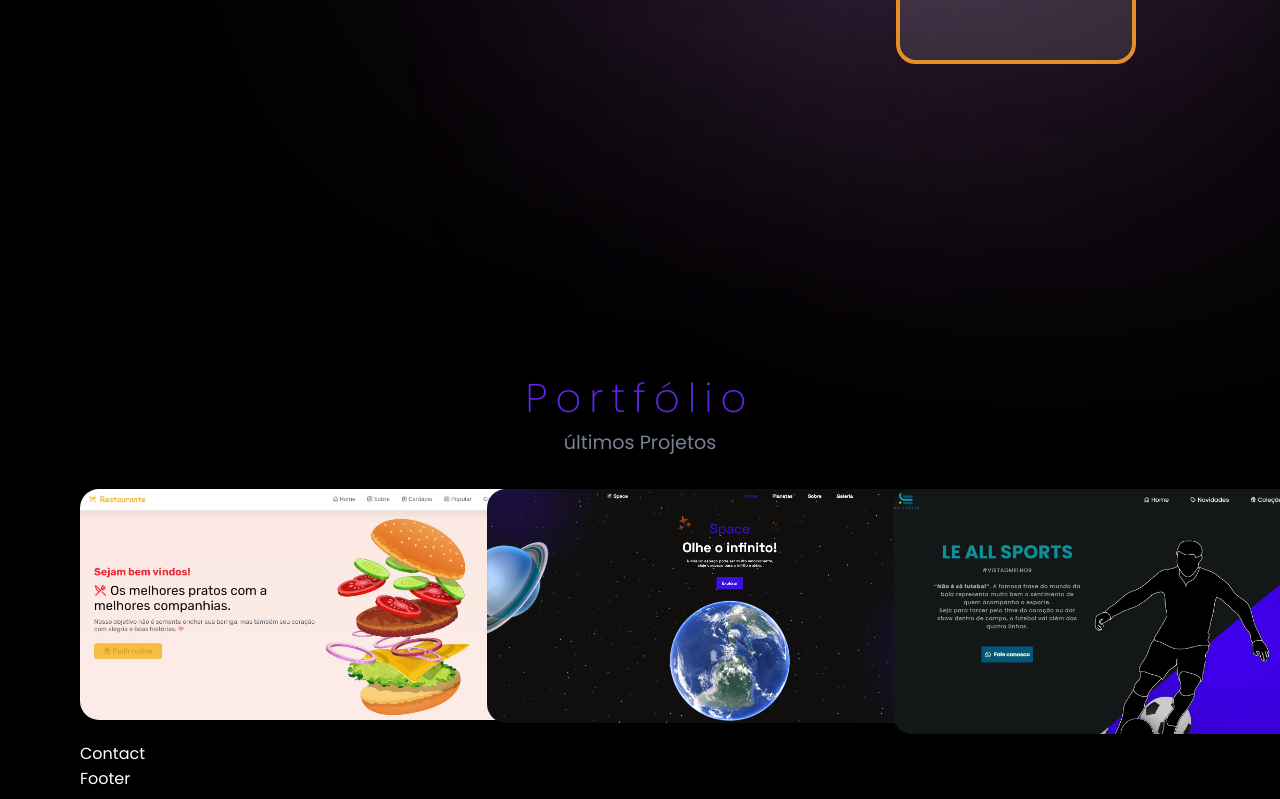
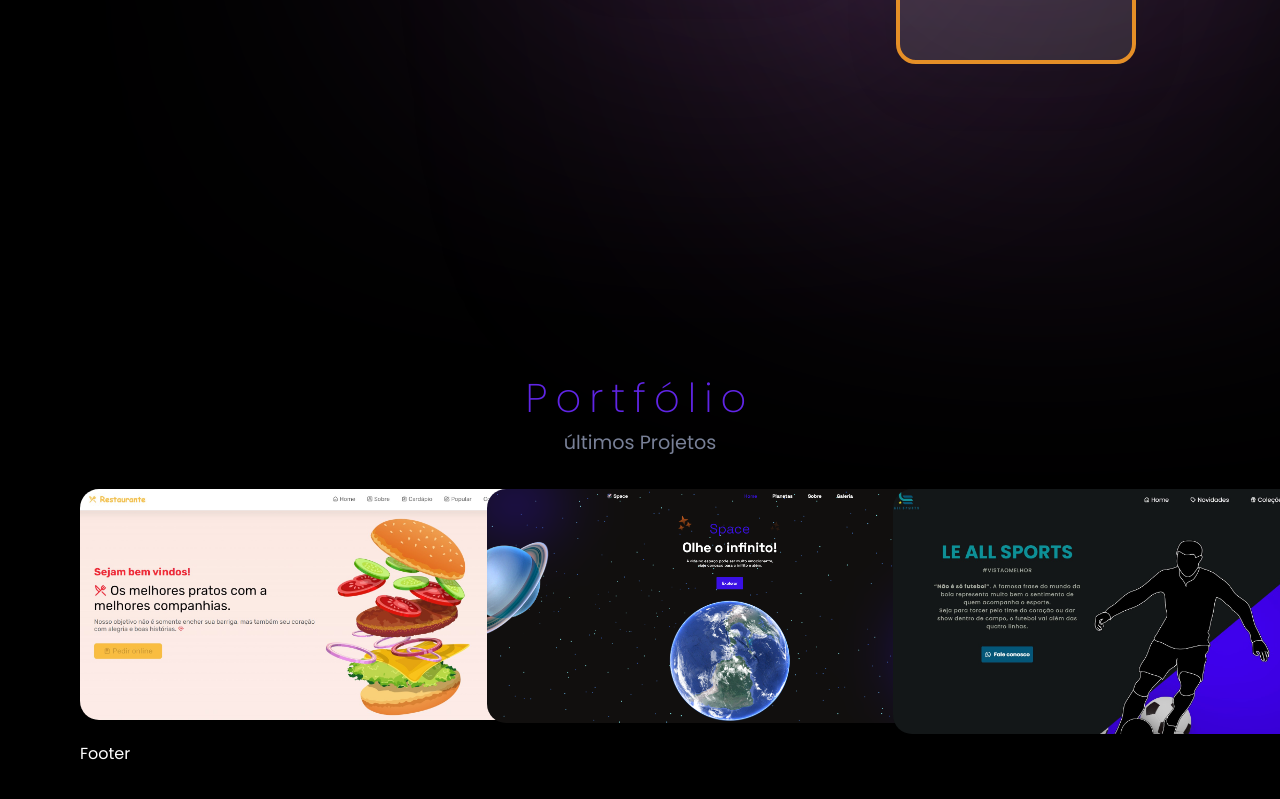
Before and after one commit to devmarcioreis/mreiss, a React (Create React App) app: page / in a window 1280 px wide. Shown: the part 1440-2239 px from the top of the page. After the commit the page ends 2214 px from the top, so only its background shows below. Built offline with nearby package versions, Linux system fonts and the light colour scheme.

Commit message:
remove section

```diff
--- a/src/App.js
+++ b/src/App.js
@@ -1,6 +1,5 @@
 import './App.css'
 import About from './Components/About/About';
-import Contact from './Components/Contact/Contact';
 import Footer from './Components/Footer/Footer';
 import Intro from './Components/Intro/Intro';
 import Navbar from './Components/Navbar/Navbar'
@@ -14,7 +13,6 @@ const App = () => {
         <Intro />
         <About />
         <Portfolio />
-        <Contact />
         <Footer />
       </div>
     </>
--- a/src/Components/Contact/Contact.jsx
+++ /dev/null
@@ -1,10 +0,0 @@
-import React from 'react'
-import './Contact.css'
-
-const Contact = () => {
-  return (
-    <div>Contact</div>
-  )
-}
-
-export default Contact
```
Also changed, not shown: src/Components/Contact/Contact.css (deleted).
